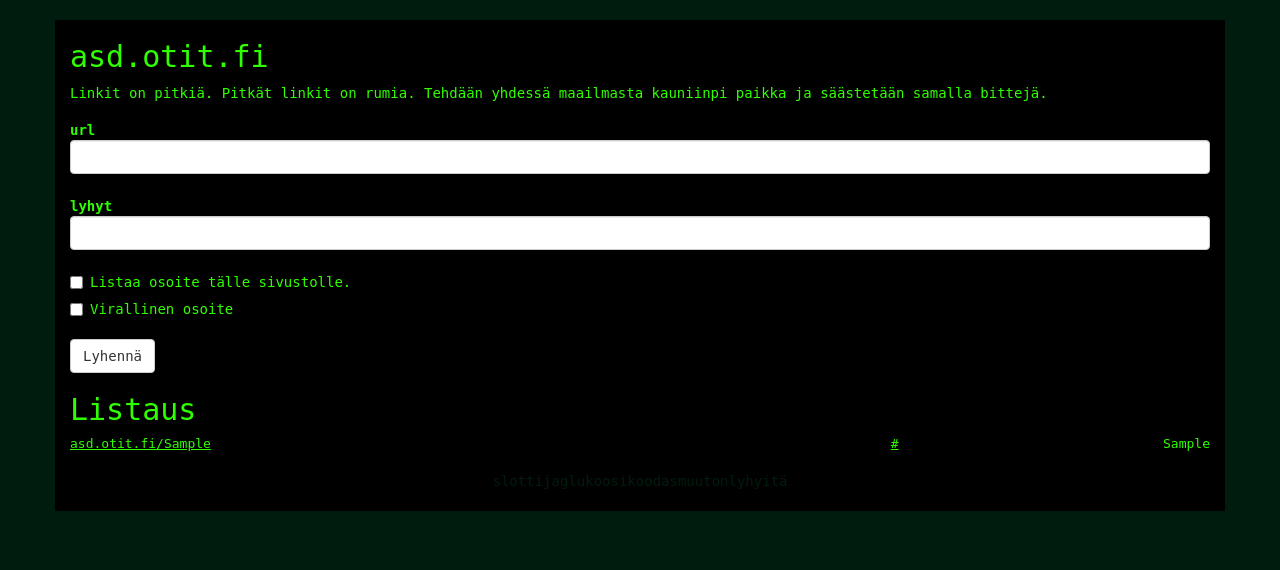
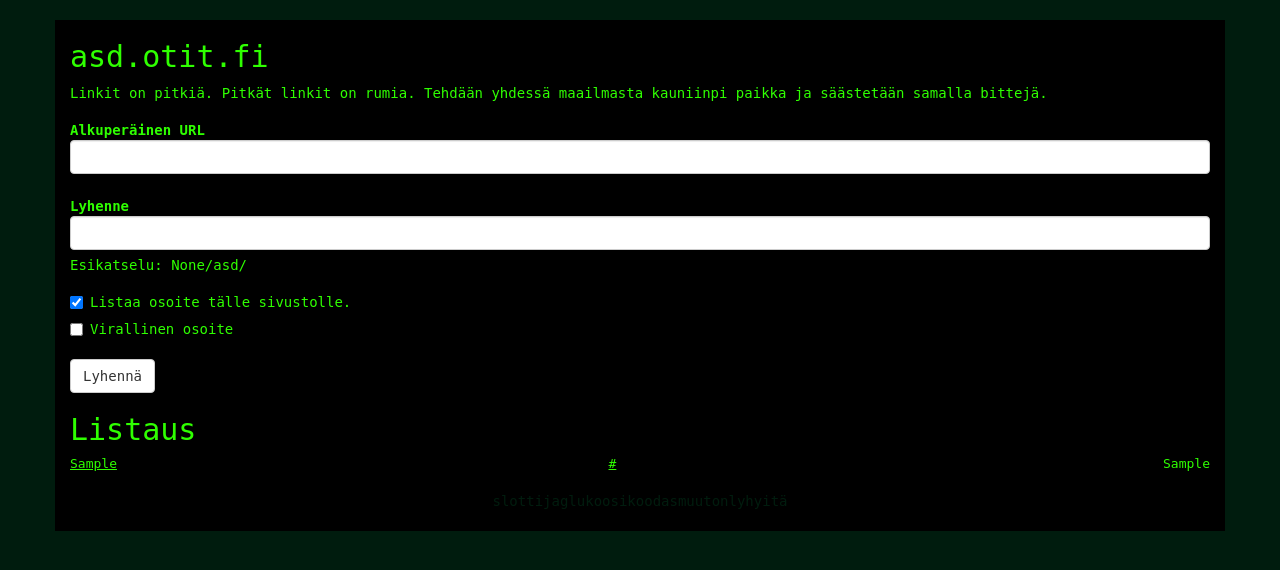
Before and after one commit to Glukoosi/flaskquery, a Flask app: page / in a window 1280 px wide. Shown: the top 570 px of the page. Run offline with Flask 2, Linux system fonts and the light colour scheme; tables that the repository leaves empty hold one stand-in row (values such as "Sample post"); some libraries are stand-ins or nearby versions.

Commit message:
fixed url problems and added preview

```diff
--- a/app/forms.py
+++ b/app/forms.py
@@ -4,9 +4,9 @@
 from markupsafe import Markup
 
 class Form(FlaskForm):
-    url = StringField('url', validators=[DataRequired()])
-    short = StringField('lyhyt', validators=[DataRequired()])
-    public = BooleanField('Listaa osoite tälle sivustolle.')
+    url = StringField('Alkuperäinen URL', validators=[DataRequired()])
+    short = StringField('Lyhenne', validators=[DataRequired()])
+    public = BooleanField('Listaa osoite tälle sivustolle.', default=True)
     premium = BooleanField('Virallinen osoite')
     premiumpass = PasswordField('Salasana')
 
--- a/app/routes.py
+++ b/app/routes.py
@@ -34,12 +34,12 @@
 
         if short in reserved: #OR not valid short url ??? glukoos ples
             flash('Lyhenne ei saatavilla')
-            return render_template('index.html', title='asd.otit.fi', form=form, entries=entries)
+            return render_template('index.html', title='asd.otit.fi', form=form, entries=entries, appurl=appurl)
 
         if form.premium.data:
             if form.premiumpass.data != admin:
                 flash('Väärä salasana. :(')
-                return render_template('index.html', title='asd.otit.fi', form=form, entries=entries)
+                return render_template('index.html', title='asd.otit.fi', form=form, entries=entries, appurl=appurl)
         else:
             short = 'asd/' + short
 
@@ -55,7 +55,7 @@
                 else:
                     if datetime.strptime(entry.expiration, '%Y-%m-%d %H:%M:%S.%f') > nowtime:
                         flash('Lyhenne jo käytössä :(')
-                        return render_template('index.html', title='asd.otit.fi', form=form, entries=entries)
+                        return render_template('index.html', title='asd.otit.fi', form=form, entries=entries, appurl=appurl)
                     else:
                         db.session.delete(entry)
         if new:
@@ -66,11 +66,11 @@
             expiration=expiration,
             public=public
         )
-
+        flash(appurl + '/' + short)
         db.session.add(sub)
         db.session.commit()
         return redirect(appurl)
-    return render_template('index.html', title='asd.otit.fi', form=form, entries=entries)
+    return render_template('index.html', title='asd.otit.fi', form=form, entries=entries, appurl=appurl)
 
 
 
--- a/app/static/script.js
+++ b/app/static/script.js
@@ -1,12 +1,18 @@
 document.addEventListener('DOMContentLoaded', function(){
 
 
+document.onkeypress=function(e){
+    console.log("aaa")
+    $('#urlfil').text($('input[type=text][name=short]').val())
+}
 
 $('input[type=checkbox][name=premium]').change(function() {
         if (document.getElementById('premium').checked) {
             $('#premium-show').show();
+            $('#premiumasd').hide();
         } else {
             $('#premium-show').hide();
+            $('#premiumasd').show();
             $('input[=premium]').val("");
         }
     });
--- a/app/static/stylesheet.css
+++ b/app/static/stylesheet.css
@@ -45,10 +45,19 @@
 
 table{
     width: 100%;
+
 }
 
 .right{
     text-align: right;
+}
+
+.left{
+    padding-right: 20px;
+}
+.urlhelp{
+    margin-top: -10px;
+    padding-bottom: 10px;
 }
 
 .container{
--- a/app/templates/index.html
+++ b/app/templates/index.html
@@ -27,6 +27,7 @@
             {{ form.hidden_tag() }}
             {{ wtf.form_field(form.url) }}
             {{ wtf.form_field(form.short) }}
+            <div class="urlhelp">Esikatselu: {{ appurl }}<span id="premiumasd">/asd/</span><span id="urlfil"></span></div>
             {{ wtf.form_field(form.public) }}
             {{ wtf.form_field(form.premium) }}
             <div id="premium-show" class="inset hide_">
@@ -43,10 +44,10 @@
                 {% if entry.public %}
                     <tr>
                         <td>
-                            <a target="_blank" href="asd.otit.fi/{{ entry.short }}">asd.otit.fi/{{ entry.short }}</a>
+                            <a class="left" target="_blank" href="{{ appurl }}/{{ entry.short }}">{{ entry.short }}</a>
                         </td>
                         <td>
-                            <a target="_blank" href="{{ entry.url }}">{{ entry.url }}</a>
+                            <a class="left" target="_blank" href="{{ entry.url }}">{{ entry.url }}</a>
                         </td>
                         <td class="right">
                             {{ entry.expiration }}
```
